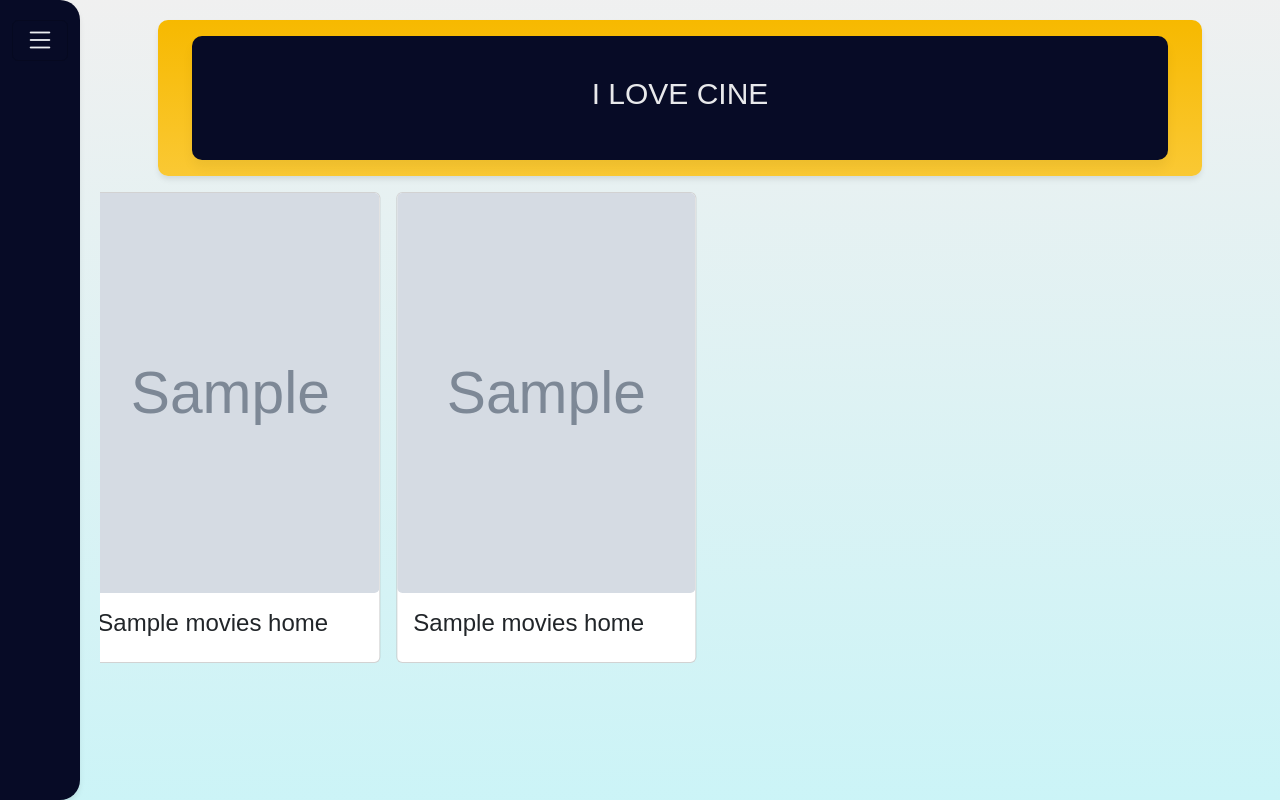
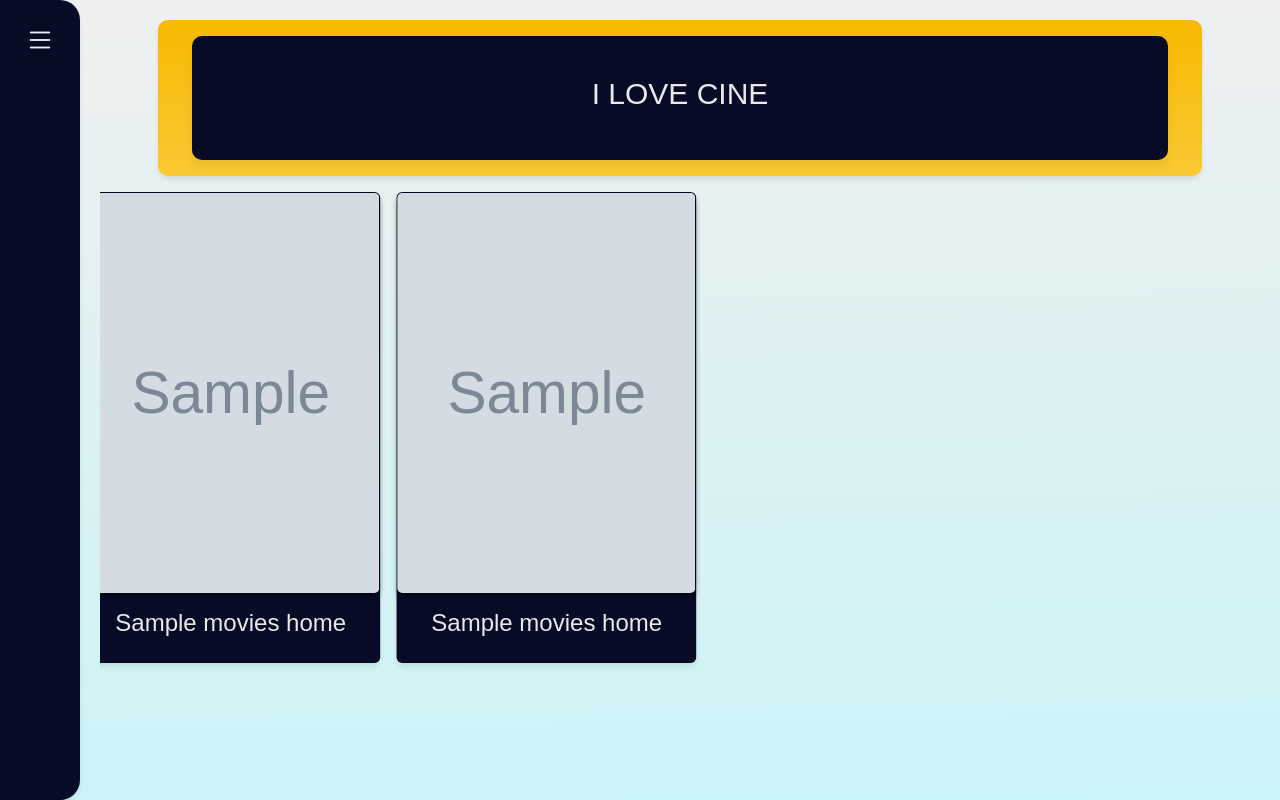
Before and after one commit to gitLeoVillarreal/ILOVECINE, a Flask app: template templates/home.html in a window 1280 px wide. Run offline with Flask 3, Linux system fonts and the light colour scheme; the template is opened without the code that fills it: most values are stand-ins (such as "Sample title", 1, 10 or a date in 2020); grey boxes marked "Sample" are stand-in pictures; some web fonts are replaced.

Commit message:
Added a hover for the home cards

```diff
--- a/static/styles.css
+++ b/static/styles.css
@@ -378,12 +378,6 @@ li {
     padding: 1rem;
 }
 
-.carousel-track:hover{
-    .movies-carousel .card{
-        width: 300px;
-    }
-}
-
 @keyframes scroll-left {
     from { transform: translateX(0); }
     to { transform: translateX(-50%); }
@@ -391,5 +385,24 @@ li {
 
 .movies-carousel .card {
   flex-shrink: 0;
-  width: 220px; /* o el ancho que quieras por tarjeta */
+  max-width: 220px; /* o el ancho que quieras por tarjeta */
+  color:#e8e9eb;
+  background-color: #070b26;
+  box-shadow: 0px 4px 6px -1px rgba(0, 0, 0, 0.1);
+  flex-wrap: wrap;
+
+  img{
+    box-shadow: 0px 4px 6px -1px rgba(0, 0, 0, 0.5);
+  }
+  h4{
+    text-align: center;
+  }
+
 }
+
+.movies-carousel .card:hover {
+    border-color: #FFBF00;
+    border-width: .75rem;
+    transition: 300ms;
+
+}
```
